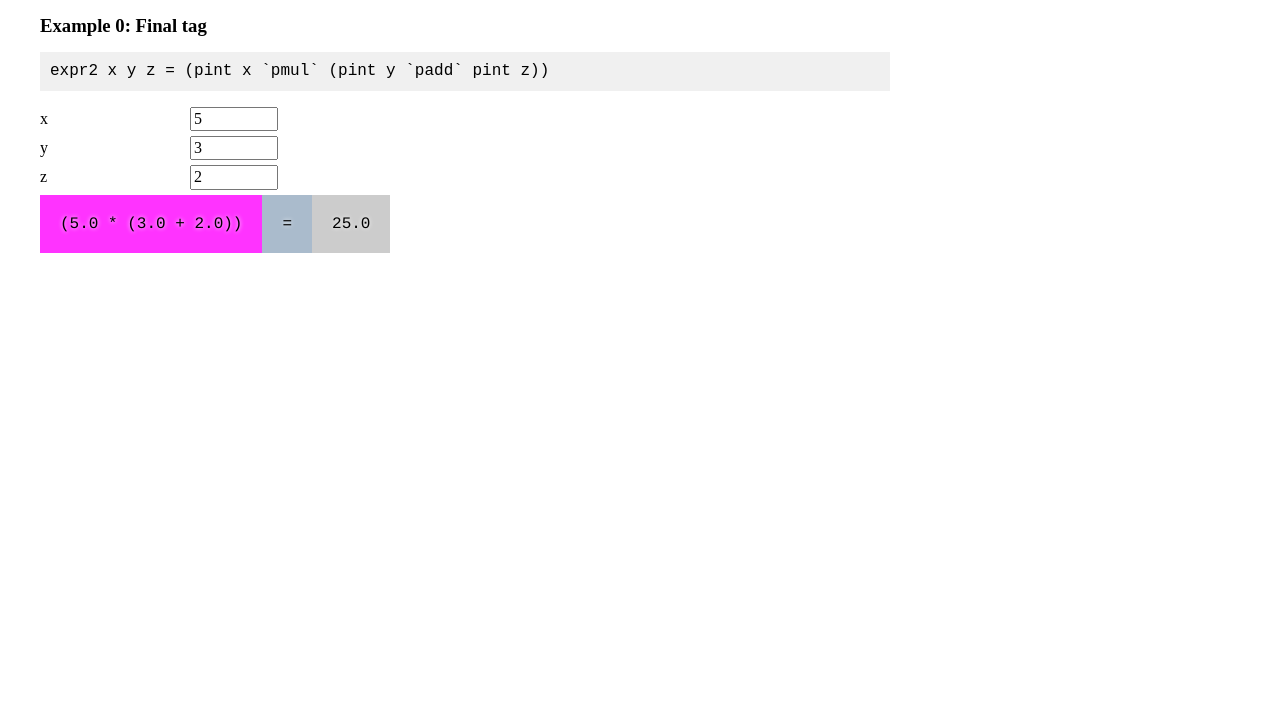
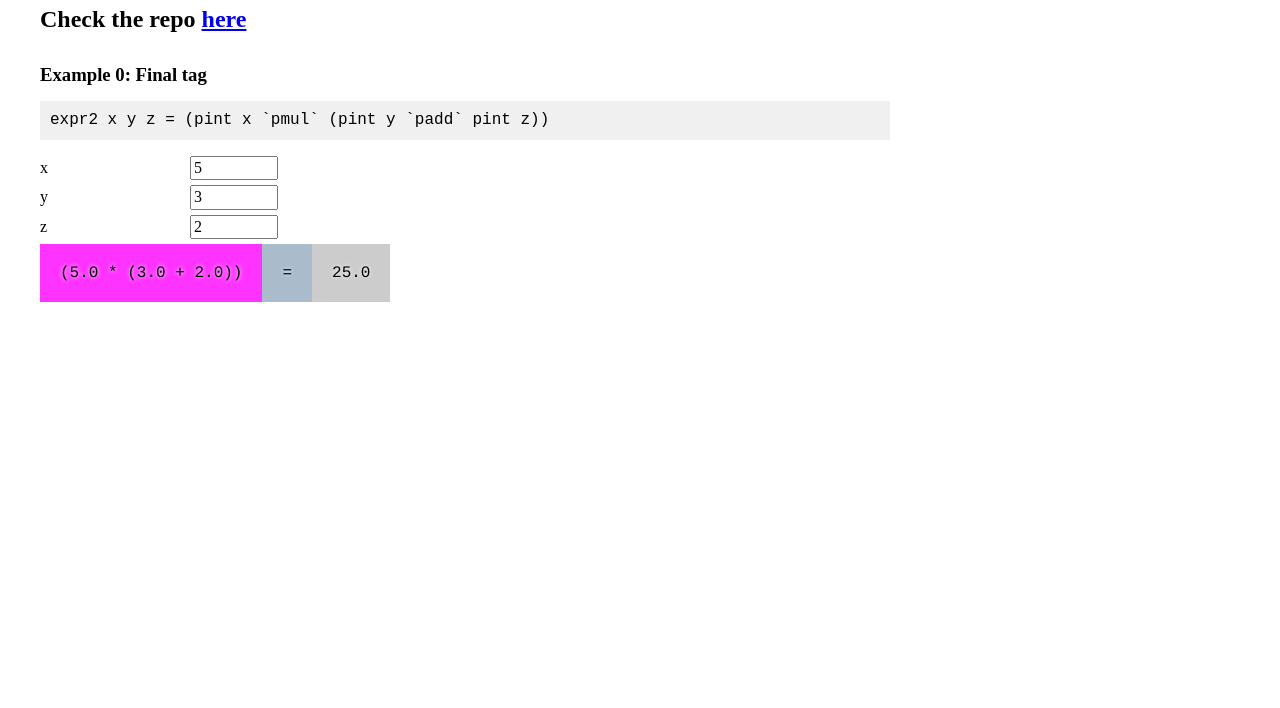
Before and after one commit to kejace/purescript-paltoflare, a website: page html/index.html in a window 1280 px wide. Shown: the part 92-800 px from the top of the page. Drawn offline with nearby package versions, Linux system fonts and the light colour scheme.

Commit message:
Added livetest

```diff
--- a/html/index.html
+++ b/html/index.html
@@ -13,6 +13,8 @@
 
         <h1>Palto examples</h1>
 
+        <h2>Check the repo <a href="https://github.com/kejace/purescript-paltoflare">here</a>
+
         <h3>Example 0: Final tag</h3>
 <pre>
 expr2 x y z = (pint x `pmul` (pint y `padd` pint z))
```
